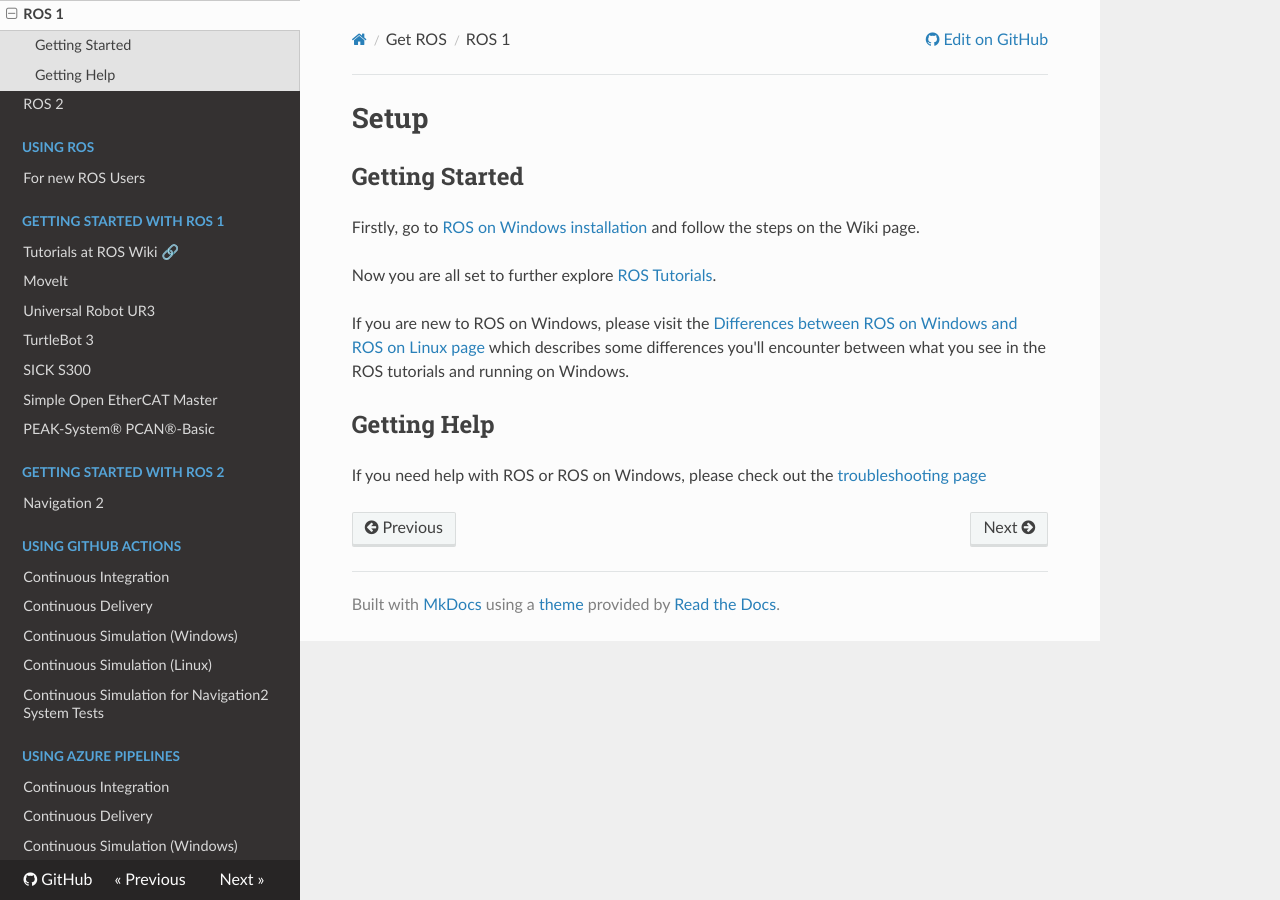
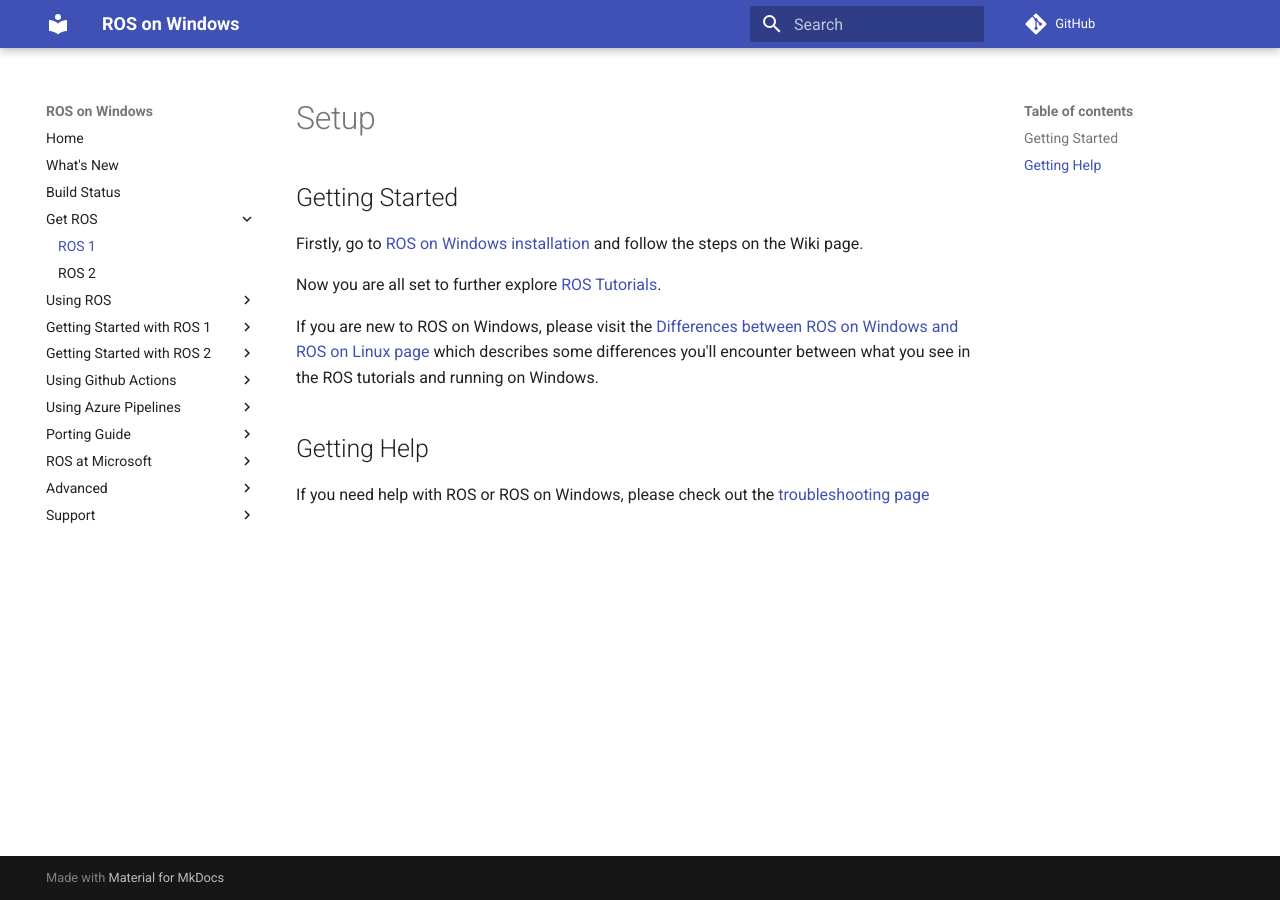
Before and after one commit to ms-iot/ROSOnWindows, an MkDocs documentation site: the page built from docs/GettingStarted/Setup.md, in a window 1280 px wide. Built offline with MkDocs 1.6.1 and Material for MkDocs 9.7.7, drawn with Linux system fonts in a browser that asks for light colours; nearby versions of some CDN libraries; comment, search, counter and statistics services are not loaded.

Commit message:
Switch to Material for MkDocs. (#270)

```diff
--- a/azure-pipelines.yml
+++ b/azure-pipelines.yml
@@ -24,6 +24,7 @@
       gh_pat: $(gh_userpat)
   - script: |
       pip install mkdocs
+      pip install mkdocs-material
       mkdocs --version
       mkdocs gh-deploy
 
@@ -37,5 +38,6 @@
       versionSpec: '3.7.x'
   - script: |
       pip install mkdocs
+      pip install mkdocs-material
       mkdocs --version
       mkdocs build
--- a/mkdocs.yml
+++ b/mkdocs.yml
@@ -52,6 +52,6 @@
         - Troubleshooting: GettingStarted/Troubleshooting.md
         - Create Issue: https://github.com/ms-iot/rosonwindows/issues
         - Paid Support: https://aka.ms/ros/support
-theme: readthedocs
+theme: material
 use_directory_urls: false
 strict: true
```
